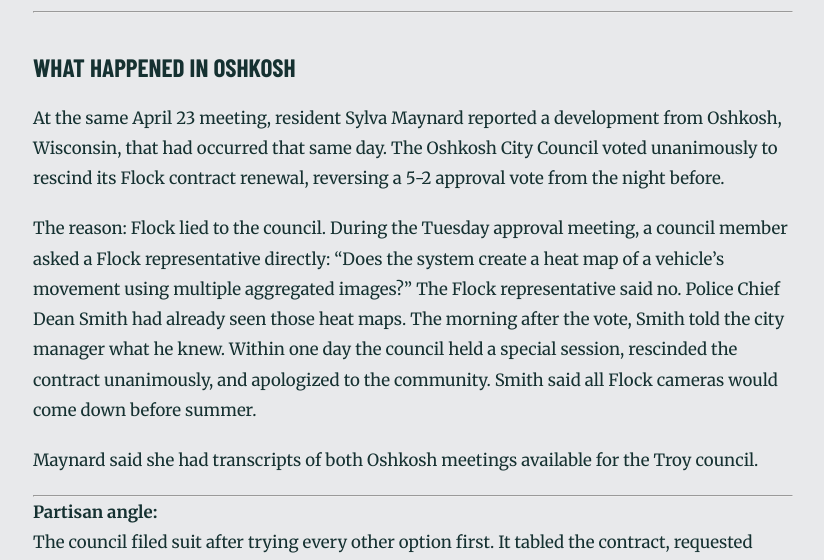
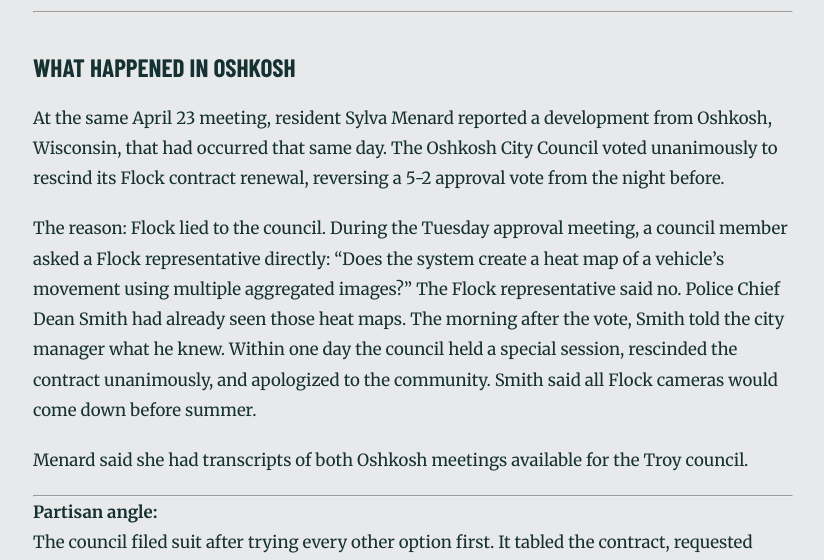
Before and after one commit to MdevitSEC/the-mantello-record, a Jekyll site: the page built from _posts/2026-05-11-city-council-files-lawsuit-flock-emergency.md, in a window 1280 px wide and 900 px high, scrolled down 1445 px. Shown: the part 153-713 px from the top of the window, without its empty margins (227-1051 px from the left). Built offline with Jekyll 4.4.1, drawn with Linux system fonts in a browser that asks for light colours; some web fonts are replaced.

Commit message:
Fix spelling: Sylva Maynard -> Sylva Menard
Co-Authored-By: Claude Sonnet 4.6 <noreply@anthropic.com>

```diff
--- a/_posts/2026-05-11-city-council-files-lawsuit-flock-emergency.md
+++ b/_posts/2026-05-11-city-council-files-lawsuit-flock-emergency.md
@@ -39,11 +39,11 @@ The April 23 Law Committee meeting fell on day 23 of the state of emergency. Res
 
 ## What Happened in Oshkosh
 
-At the same April 23 meeting, resident Sylva Maynard reported a development from Oshkosh, Wisconsin, that had occurred that same day. The Oshkosh City Council voted unanimously to rescind its Flock contract renewal, reversing a 5-2 approval vote from the night before.
+At the same April 23 meeting, resident Sylva Menard reported a development from Oshkosh, Wisconsin, that had occurred that same day. The Oshkosh City Council voted unanimously to rescind its Flock contract renewal, reversing a 5-2 approval vote from the night before.
 
 The reason: Flock lied to the council. During the Tuesday approval meeting, a council member asked a Flock representative directly: "Does the system create a heat map of a vehicle's movement using multiple aggregated images?" The Flock representative said no. Police Chief Dean Smith had already seen those heat maps. The morning after the vote, Smith told the city manager what he knew. Within one day the council held a special session, rescinded the contract unanimously, and apologized to the community. Smith said all Flock cameras would come down before summer.
 
-Maynard said she had transcripts of both Oshkosh meetings available for the Troy council.
+Menard said she had transcripts of both Oshkosh meetings available for the Troy council.
 
 ---
 
```
